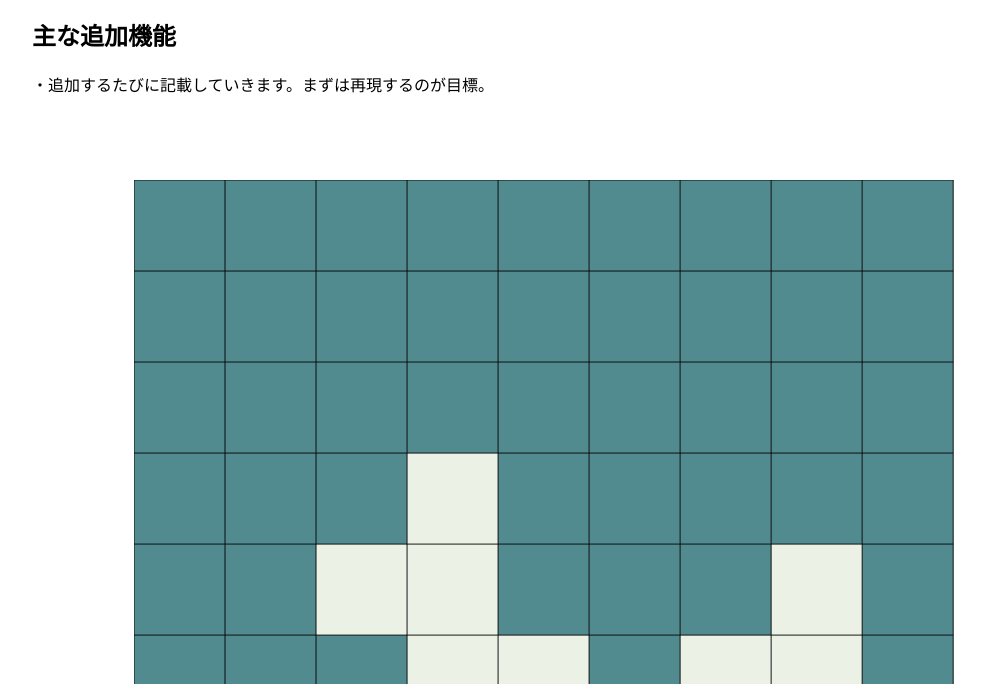
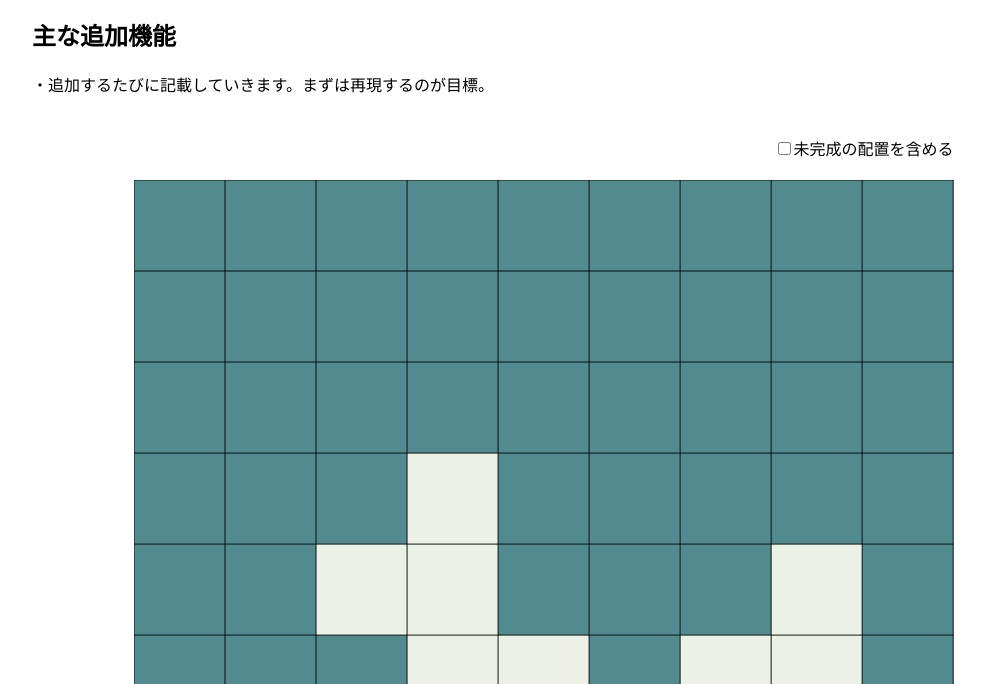
Before and after one commit to TokotokoEnryu/TetroPazzleApp, a plain HTML site: page docs/index.html in a window 1280 px wide. Shown: the part 116-800 px from the top of the page, without its empty margins (96-1081 px from the left). Drawn offline with Linux system fonts and the light colour scheme.

Commit message:
update index.html
add calcmode checkbox

```diff
--- a/docs/index.html
+++ b/docs/index.html
@@ -26,6 +26,9 @@
         <div id="_div_header">
         </div>
         <div id="_div_program">
+            <div id="_div_switch_calcmode" class="float-right">
+                <input type="checkbox" value="true"><label>未完成の配置を含める</label>
+            </div>
             <div id="_div_arrangement_control" style="visibility: hidden;">
                 <label id="_label_arrangement_title">配置</label>
                 <input type="range" id="_range_arrangement" min="0" value="0">
```
